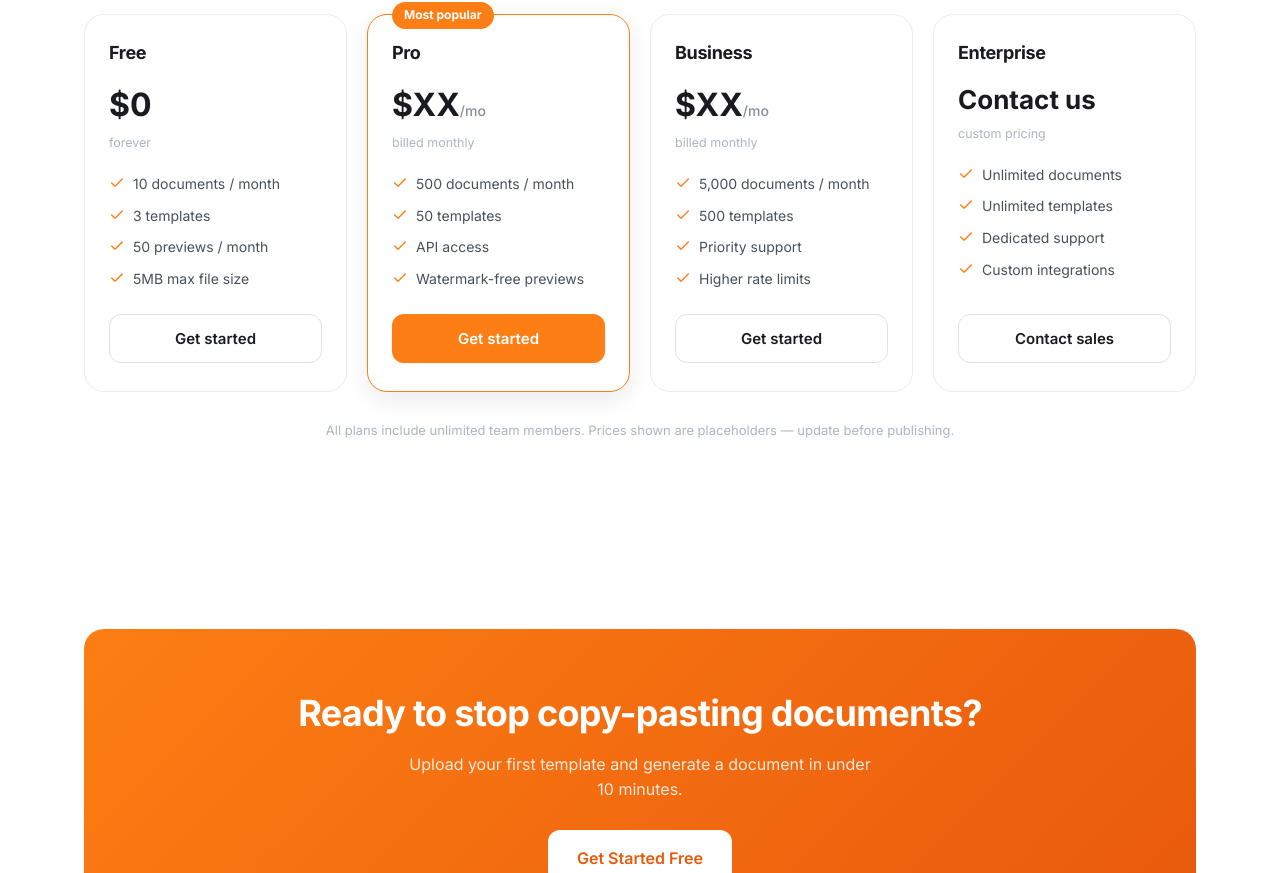
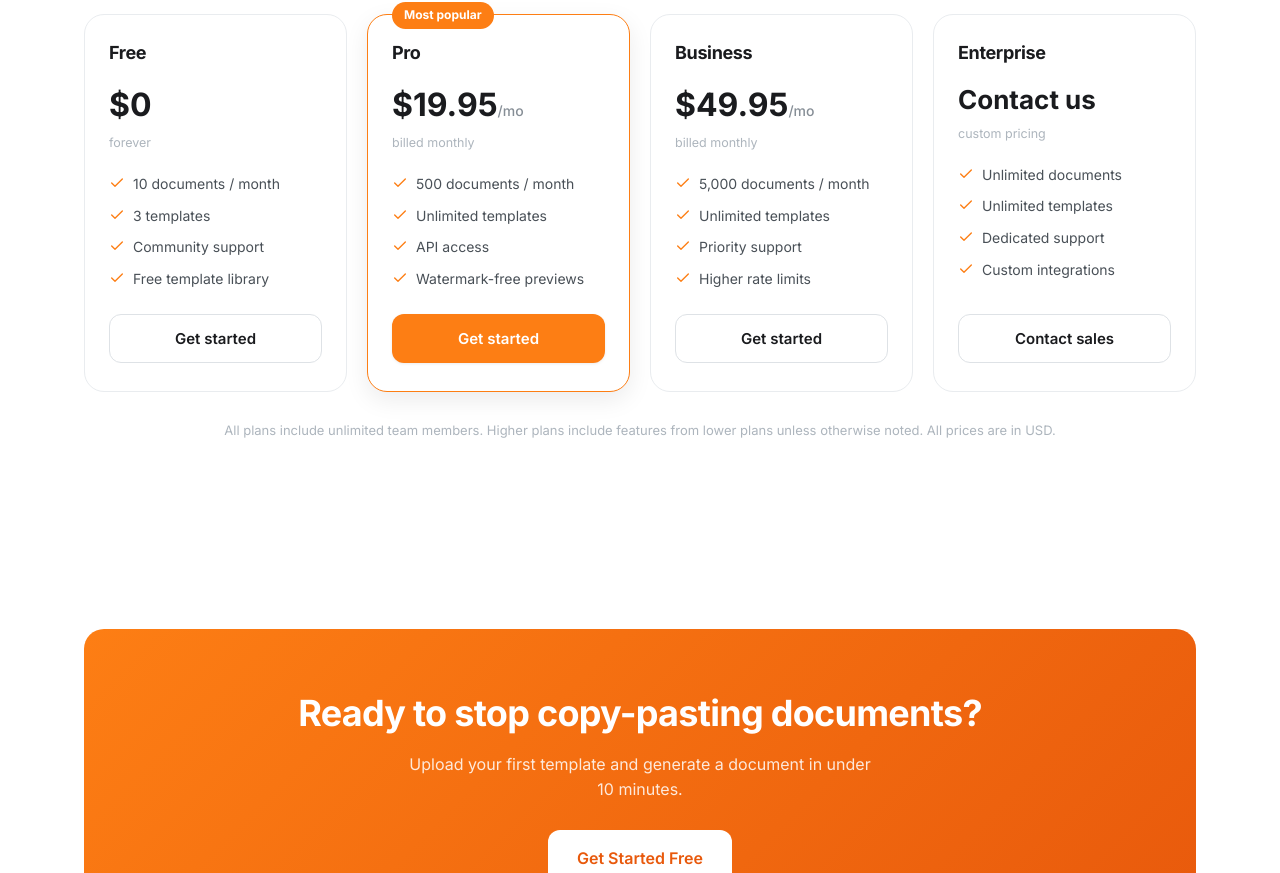
Before and after one commit to DanielOttodev/docwizard-website, a Next.js app: page / in a window 1280 px wide. Shown: the part 3974-4847 px from the top of the page. Built offline with nearby package versions, Linux system fonts and the light colour scheme.

Commit message:
fix up links

```diff
--- a/components/layout/Nav.tsx
+++ b/components/layout/Nav.tsx
@@ -28,10 +28,10 @@ export function Nav() {
         </nav>
 
         <div className="nav-actions">
-          <Link href="#" className="btn btn-ghost">
+          <Link href="https://app.docwizard.co/sign-in" className="btn btn-ghost">
             Sign In
           </Link>
-          <Link href="#" className="btn btn-primary">
+          <Link href="https://app.docwizard.co/sign-in" className="btn btn-primary">
             Get Started Free
           </Link>
         </div>
@@ -59,10 +59,10 @@ export function Nav() {
           ))}
         </ul>
         <div style={{ display: "flex", gap: 12, marginTop: 16 }}>
-          <Link href="#" className="btn btn-outline" onClick={() => setOpen(false)}>
+          <Link href="https://app.docwizard.co/sign-in" className="btn btn-outline" onClick={() => setOpen(false)}>
             Sign In
           </Link>
-          <Link href="#" className="btn btn-primary" onClick={() => setOpen(false)}>
+          <Link href="https://app.docwizard.co/sign-in" className="btn btn-primary" onClick={() => setOpen(false)}>
             Get Started Free
           </Link>
         </div>
--- a/components/sections/FinalCta.tsx
+++ b/components/sections/FinalCta.tsx
@@ -8,7 +8,7 @@ export function FinalCta() {
           <h2>Ready to stop copy-pasting documents?</h2>
           <p>Upload your first template and generate a document in under 10 minutes.</p>
           <div className="hero-cta">
-            <Link href="#" className="btn btn-on-dark btn-lg">
+            <Link href="https://app.docwizard.co/sign-in" className="btn btn-on-dark btn-lg">
               Get Started Free
             </Link>
           </div>
--- a/components/sections/Hero.tsx
+++ b/components/sections/Hero.tsx
@@ -13,7 +13,7 @@ export function Hero() {
             a spreadsheet, or straight from your own code.
           </p>
           <div className="hero-cta">
-            <Link href="#" className="btn btn-primary btn-lg">
+            <Link href="https://app.docwizard.co/sign-in" className="btn btn-primary btn-lg">
               Get Started Free
             </Link>
             <Link href="#how-it-works" className="btn btn-outline btn-lg">
--- a/components/sections/Pricing.tsx
+++ b/components/sections/Pricing.tsx
@@ -11,17 +11,20 @@ const PLANS = [
     name: "Free",
     price: "$0",
     note: "forever",
-    features: ["10 documents / month", "3 templates", "50 previews / month", "5MB max file size"],
+    features: ["10 documents / month", "3 templates", "Community support",
+      "Free template library"
+
+     ],
     cta: "Get started",
     ctaVariant: "btn-outline",
     featured: false,
   },
   {
     name: "Pro",
-    price: "$XX",
+    price: "$19.95",
     priceSuffix: "/mo",
     note: "billed monthly",
-    features: ["500 documents / month", "50 templates", "API access", "Watermark-free previews"],
+    features: ["500 documents / month", "Unlimited templates", "API access", "Watermark-free previews"],
     cta: "Get started",
     ctaVariant: "btn-primary",
     featured: true,
@@ -29,10 +32,10 @@ const PLANS = [
   },
   {
     name: "Business",
-    price: "$XX",
+    price: "$49.95",
     priceSuffix: "/mo",
     note: "billed monthly",
-    features: ["5,000 documents / month", "500 templates", "Priority support", "Higher rate limits"],
+    features: ["5,000 documents / month", "Unlimited templates", "Priority support", "Higher rate limits"],
     cta: "Get started",
     ctaVariant: "btn-outline",
     featured: false,
@@ -76,7 +79,7 @@ export function Pricing() {
                   </li>
                 ))}
               </ul>
-              <Link href="#" className={`btn ${plan.ctaVariant}`}>
+              <Link href="https://app.docwizard.co/sign-in" className={`btn ${plan.ctaVariant}`}>
                 {plan.cta}
               </Link>
             </div>
@@ -84,7 +87,7 @@ export function Pricing() {
         </div>
 
         <p className="pricing-footnote">
-          All plans include unlimited team members. Prices shown are placeholders — update before publishing.
+          All plans include unlimited team members. Higher plans include features from lower plans unless otherwise noted. All prices are in USD.
         </p>
       </div>
     </section>
```
